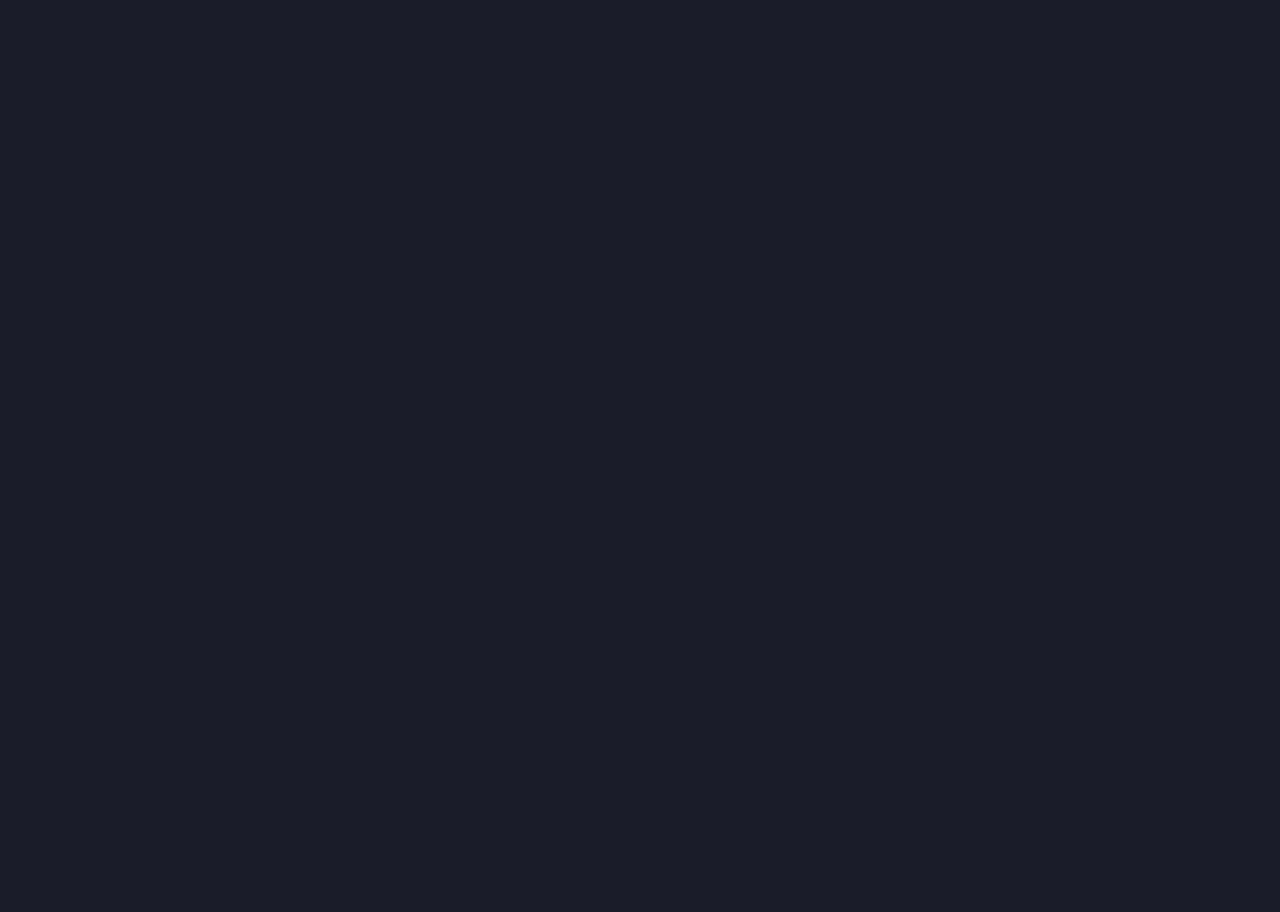
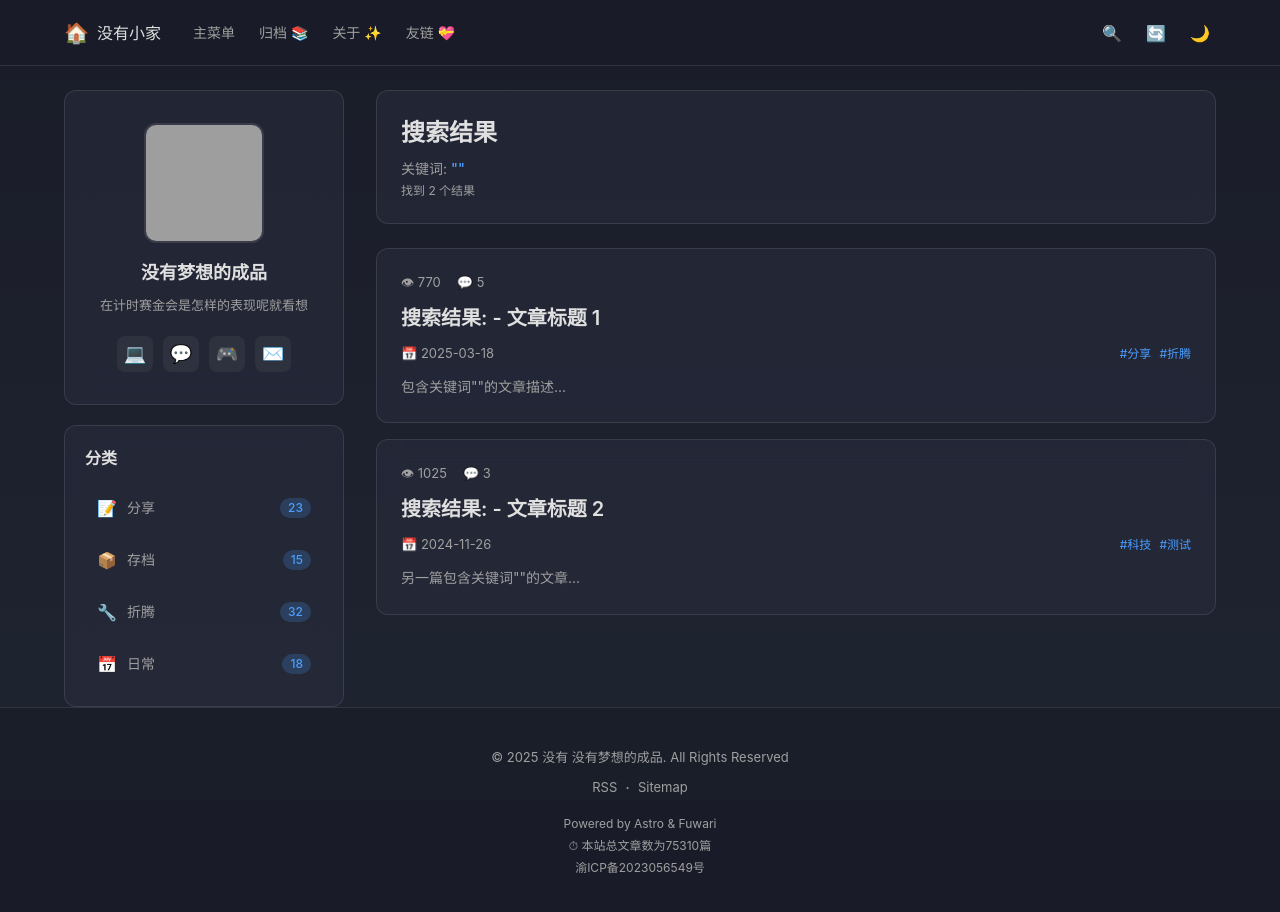
Before and after one commit to meicuode/cfpress, a React (Vite) app: page /search in a window 1280 px wide. Before the commit this address had no page. Shown: the top 912 px of the page. Before the commit the page ends 800 px from the top, so only its background shows below. Built offline with nearby package versions, Linux system fonts and the light colour scheme; grey boxes are pictures that could not be loaded.

Commit message:
调整导航条布局

```diff
--- a/src/App.jsx
+++ b/src/App.jsx
@@ -6,6 +6,7 @@ import TagPage from './pages/TagPage'
 import CategoryPage from './pages/CategoryPage'
 import AboutPage from './pages/AboutPage'
 import FriendsPage from './pages/FriendsPage'
+import SearchPage from './pages/SearchPage'
 
 function App() {
   return (
@@ -18,6 +19,7 @@ function App() {
           <Route path="/category" element={<CategoryPage />} />
           <Route path="/about" element={<AboutPage />} />
           <Route path="/friends" element={<FriendsPage />} />
+          <Route path="/search" element={<SearchPage />} />
         </Route>
       </Routes>
     </Router>
--- a/src/components/Footer.jsx
+++ b/src/components/Footer.jsx
@@ -2,8 +2,8 @@ function Footer() {
   const currentYear = new Date().getFullYear()
 
   return (
-    <footer className="mt-auto py-10 px-5 bg-bg-secondary border-t border-border max-md:py-8">
-      <div className="max-w-[1400px] mx-auto text-center">
+    <footer className="mt-auto py-10 bg-bg-secondary border-t border-border max-md:py-8">
+      <div className="max-w-[1200px] mx-auto px-6 text-center max-md:px-5">
         <div className="mb-4">
           <p className="text-[13px] text-text-secondary mb-2">
             © {currentYear} 没有 没有梦想的成品. All Rights Reserved
--- a/src/components/Layout.jsx
+++ b/src/components/Layout.jsx
@@ -10,7 +10,7 @@ function Layout() {
       <div className="fixed top-0 left-0 w-full h-full -z-10 bg-gradient-to-b from-bg-primary to-[#2d3748] bg-cover bg-center bg-fixed before:content-[''] before:absolute before:top-0 before:left-0 before:w-full before:h-full before:bg-bg-primary/70"></div>
 
       <Navbar />
-      <div className="flex max-w-[1400px] mx-auto mt-20 p-5 gap-8 w-full flex-1 max-[968px]:flex-col">
+      <div className="flex max-w-[1200px] mx-auto mt-[90px] px-6 gap-8 w-full flex-1 max-[968px]:flex-col max-[968px]:px-5">
         <Sidebar />
         <main className="flex-1 min-w-0">
           <Outlet />
--- a/src/components/Navbar.jsx
+++ b/src/components/Navbar.jsx
@@ -1,71 +1,110 @@
-import { Link, useLocation } from 'react-router-dom'
+import { useState, useEffect } from 'react'
+import { Link, useLocation, useNavigate } from 'react-router-dom'
+import { navigationConfig, fetchNavigationConfig } from '../config/navigation'
 
 function Navbar() {
   const location = useLocation()
+  const navigate = useNavigate()
+  const [navConfig, setNavConfig] = useState(navigationConfig)
+  const [searchVisible, setSearchVisible] = useState(false)
+  const [searchQuery, setSearchQuery] = useState('')
+
+  useEffect(() => {
+    // Load navigation config (could be from API in the future)
+    fetchNavigationConfig().then(config => {
+      setNavConfig(config)
+    })
+  }, [])
 
   const isActive = (path) => {
     return location.pathname === path
   }
 
+  const handleSearch = (e) => {
+    e.preventDefault()
+    if (searchQuery.trim()) {
+      navigate(`/search?q=${encodeURIComponent(searchQuery)}`)
+      setSearchQuery('')
+      setSearchVisible(false)
+    }
+  }
+
+  const handleRefresh = () => {
+    window.location.reload()
+  }
+
+  const handleToggleTheme = () => {
+    // TODO: Implement theme toggle
+    console.log('Toggle theme')
+  }
+
   return (
-    <nav className="fixed top-0 left-0 right-0 h-[60px] bg-bg-secondary/95 backdrop-blur-md border-b border-border z-[1000]">
-      <div className="max-w-[1400px] mx-auto px-5 h-full flex items-center justify-between gap-10">
+    <nav className="fixed top-0 left-0 right-0 h-[66px] bg-bg-secondary/95 backdrop-blur-md border-b border-border z-[1000]">
+      <div className="max-w-[1200px] mx-auto px-6 h-full flex items-center justify-between gap-8">
+        {/* Site branding */}
         <Link to="/" className="flex items-center gap-2 text-base font-medium text-text-primary whitespace-nowrap">
-          <span className="text-xl">🏠</span>
-          <span className="max-md:hidden">没有梦想</span>
+          <span className="text-xl">{navConfig.siteIcon}</span>
+          <span className="max-md:hidden">{navConfig.siteName}</span>
         </Link>
 
-        <div className="flex items-center gap-[30px] flex-1 max-md:gap-4">
+        {/* Main navigation menu */}
+        <div className="flex items-center gap-6 flex-1 max-md:gap-3">
+          {navConfig.menuItems.map((item) => (
             <Link
-            to="/"
+              key={item.id}
+              to={item.path}
               className={`text-sm whitespace-nowrap transition-colors max-md:text-[13px] ${
-              isActive('/') ? 'text-text-primary' : 'text-text-secondary hover:text-text-primary'
+                isActive(item.path) ? 'text-text-primary font-medium' : 'text-text-secondary hover:text-text-primary'
               }`}
             >
-            主菜单
+              {item.label} {item.icon}
             </Link>
-          <Link
-            to="/category"
-            className={`text-sm whitespace-nowrap transition-colors max-md:text-[13px] ${
-              isActive('/category') ? 'text-text-primary' : 'text-text-secondary hover:text-text-primary'
-            }`}
-          >
-            归档 📚
-          </Link>
-          <Link
-            to="/about"
-            className={`text-sm whitespace-nowrap transition-colors max-md:text-[13px] ${
-              isActive('/about') ? 'text-text-primary' : 'text-text-secondary hover:text-text-primary'
-            }`}
-          >
-            关于 ✨
-          </Link>
-          <Link
-            to="/friends"
-            className={`text-sm whitespace-nowrap transition-colors max-md:text-[13px] ${
-              isActive('/friends') ? 'text-text-primary' : 'text-text-secondary hover:text-text-primary'
-            }`}
-          >
-            友链 💝
-          </Link>
+          ))}
         </div>
 
-        <div className="flex items-center gap-[15px]">
+        {/* Search and action buttons */}
+        <div className="flex items-center gap-3">
+          {/* Search box */}
+          {searchVisible ? (
+            <form onSubmit={handleSearch} className="flex items-center">
+              <input
+                type="text"
+                value={searchQuery}
+                onChange={(e) => setSearchQuery(e.target.value)}
+                placeholder={navConfig.searchPlaceholder}
+                className="w-[200px] h-8 px-3 bg-bg-card border border-border rounded-lg text-sm text-text-primary placeholder:text-text-secondary focus:outline-none focus:border-accent-blue transition-all"
+                autoFocus
+              />
               <button
+                type="button"
+                onClick={() => setSearchVisible(false)}
+                className="ml-2 w-8 h-8 flex items-center justify-center rounded-md text-text-secondary hover:text-text-primary"
+              >
+                ✕
+              </button>
+            </form>
+          ) : (
+            <button
+              onClick={() => setSearchVisible(true)}
               className="w-8 h-8 flex items-center justify-center rounded-md text-text-secondary transition-all text-base hover:bg-bg-card hover:text-text-primary"
               title="搜索"
             >
               🔍
             </button>
+          )}
+
+          {/* Action buttons */}
           <button
+            onClick={handleRefresh}
             className="w-8 h-8 flex items-center justify-center rounded-md text-text-secondary transition-all text-base hover:bg-bg-card hover:text-text-primary"
             title="刷新"
           >
             🔄
           </button>
           <button
+            onClick={handleToggleTheme}
             className="w-8 h-8 flex items-center justify-center rounded-md text-text-secondary transition-all text-base hover:bg-bg-card hover:text-text-primary"
-            title="主题"
+            title="切换主题"
           >
             🌙
           </button>
--- /dev/null
+++ b/src/config/navigation.js
@@ -0,0 +1,76 @@
+// Navigation menu configuration
+// This can be loaded from database in the future
+
+export const navigationConfig = {
+  // Site branding
+  siteName: '没有小家',
+  siteIcon: '🏠',
+
+  // Main navigation menu items
+  menuItems: [
+    {
+      id: 'home',
+      label: '主菜单',
+      path: '/',
+      icon: null,
+      isHome: true, // Special flag for home page
+    },
+    {
+      id: 'archive',
+      label: '归档',
+      path: '/category',
+      icon: '📚',
+      isHome: false,
+    },
+    {
+      id: 'about',
+      label: '关于',
+      path: '/about',
+      icon: '✨',
+      isHome: false,
+    },
+    {
+      id: 'friends',
+      label: '友链',
+      path: '/friends',
+      icon: '💝',
+      isHome: false,
+    },
+  ],
+
+  // Search configuration
+  searchPlaceholder: '搜索什么...',
+
+  // Action buttons
+  actions: [
+    {
+      id: 'search',
+      icon: '🔍',
+      title: '搜索',
+      action: 'toggleSearch',
+    },
+    {
+      id: 'refresh',
+      icon: '🔄',
+      title: '刷新',
+      action: 'refresh',
+    },
+    {
+      id: 'theme',
+      icon: '🌙',
+      title: '切换主题',
+      action: 'toggleTheme',
+    },
+  ],
+}
+
+// Function to fetch navigation config from API (future implementation)
+export async function fetchNavigationConfig() {
+  // TODO: Implement API call to fetch navigation from D1 database
+  // const response = await fetch('/api/navigation')
+  // const data = await response.json()
+  // return data
+
+  // For now, return static config
+  return navigationConfig
+}
--- /dev/null
+++ b/src/pages/SearchPage.jsx
@@ -0,0 +1,95 @@
+import { useSearchParams } from 'react-router-dom'
+
+function SearchPage() {
+  const [searchParams] = useSearchParams()
+  const query = searchParams.get('q') || ''
+
+  // Mock search results (will be replaced with API call)
+  const searchResults = [
+    {
+      id: 1,
+      title: `搜索结果: ${query} - 文章标题 1`,
+      date: '2025-03-18',
+      views: '770',
+      comments: 5,
+      tags: ['分享', '折腾'],
+      description: `包含关键词"${query}"的文章描述...`,
+    },
+    {
+      id: 2,
+      title: `搜索结果: ${query} - 文章标题 2`,
+      date: '2024-11-26',
+      views: '1025',
+      comments: 3,
+      tags: ['科技', '测试'],
+      description: `另一篇包含关键词"${query}"的文章...`,
+    },
+  ]
+
+  return (
+    <div className="flex flex-col gap-6">
+      {/* Search header */}
+      <div className="bg-bg-card backdrop-blur-md rounded-xl border border-border p-6">
+        <h1 className="text-[24px] font-semibold text-text-primary mb-2">
+          搜索结果
+        </h1>
+        <p className="text-sm text-text-secondary">
+          关键词: <span className="text-accent-blue font-medium">"{query}"</span>
+        </p>
+        <p className="text-xs text-text-secondary mt-1">
+          找到 {searchResults.length} 个结果
+        </p>
+      </div>
+
+      {/* Search results */}
+      <div className="flex flex-col gap-4">
+        {searchResults.map((post) => (
+          <article
+            key={post.id}
+            className="bg-bg-card backdrop-blur-md rounded-xl border border-border p-6 transition-all hover:-translate-y-0.5 hover:border-accent-blue hover:shadow-[0_8px_24px_rgba(0,0,0,0.3)]"
+          >
+            <a href={`/thread/${post.id}`} className="block">
+              <div className="flex justify-between items-center mb-3">
+                <div className="flex gap-4 text-[13px] text-text-secondary">
+                  <span className="flex items-center gap-1">👁 {post.views}</span>
+                  <span className="flex items-center gap-1">💬 {post.comments}</span>
+                </div>
+              </div>
+
+              <h2 className="text-xl font-semibold text-text-primary mb-3 leading-snug">
+                {post.title}
+              </h2>
+
+              <div className="flex justify-between items-center mb-3 text-[13px] max-md:flex-col max-md:items-start max-md:gap-2">
+                <span className="text-text-secondary">📅 {post.date}</span>
+                <div className="flex gap-2">
+                  {post.tags.map((tag, index) => (
+                    <span key={index} className="text-accent-blue text-xs">
+                      #{tag}
+                    </span>
+                  ))}
+                </div>
+              </div>
+
+              {post.description && (
+                <p className="text-sm text-text-secondary leading-relaxed">
+                  {post.description}
+                </p>
+              )}
+            </a>
+          </article>
+        ))}
+      </div>
+
+      {searchResults.length === 0 && (
+        <div className="bg-bg-card backdrop-blur-md rounded-xl border border-border p-8 text-center">
+          <p className="text-text-secondary">
+            没有找到包含 "{query}" 的文章
+          </p>
+        </div>
+      )}
+    </div>
+  )
+}
+
+export default SearchPage
```
Also changed, not shown: 1 other file (tests, documents, lock files or other folders). Lines whose indentation alone changed are shown as unchanged.
